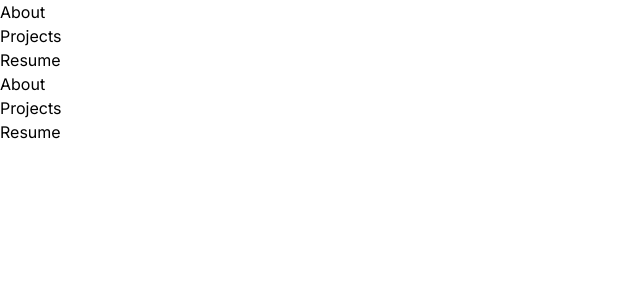
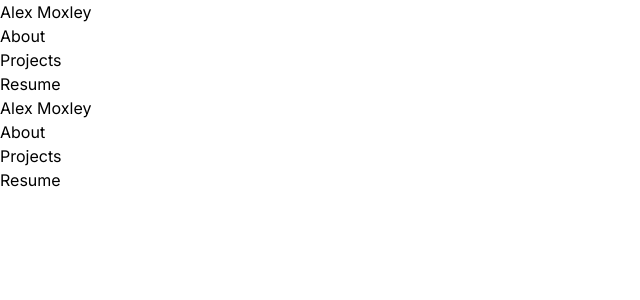
Before and after one commit to amoxley-dev/portfolio-2, a Next.js app: page /nav-bar in a window 1280 px wide. Shown: the top 300 px of the page, without its empty margins (0-640 px from the left). Built offline with nearby package versions, Linux system fonts and the light colour scheme.

Commit message:
add home page link

```diff
--- a/app/nav-bar/page.tsx
+++ b/app/nav-bar/page.tsx
@@ -3,6 +3,9 @@ import Link from "next/link"
 export default function NavBar() {
     return (
         <header>
+            <div>
+                <Link href="/">Alex Moxley</Link>
+            </div>
             <ul>
                 <li>
                     <Link href="/about">About</Link>
```
